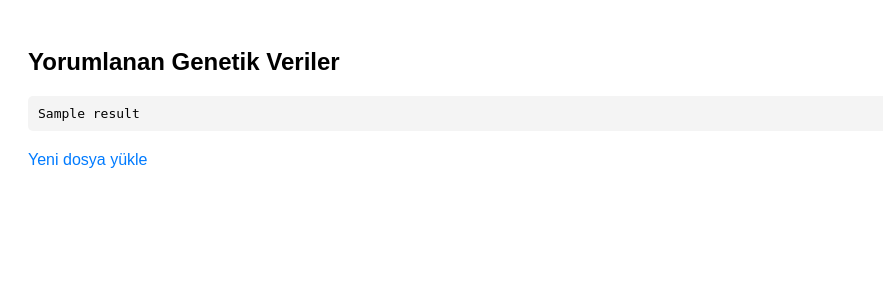
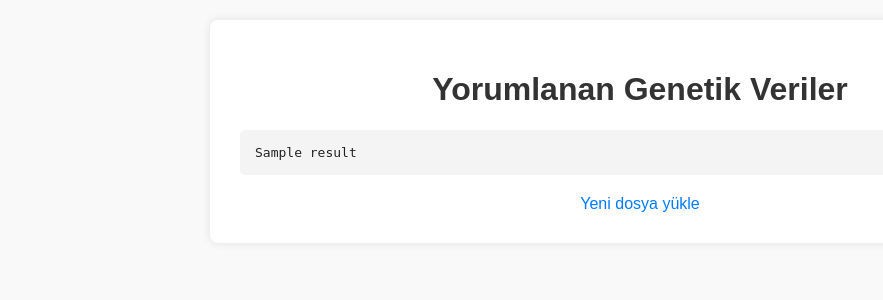
Before and after one commit to genetictrainer/genetictrainer-ai, a Python web app: template templates/result.html in a window 1280 px wide. Shown: the top 300 px of the page, without its empty margins (0-883 px from the left). Run offline with Jinja, Linux system fonts and the light colour scheme; the template is opened without the code that fills it: most values are stand-ins (such as "Sample title", 1, 10 or a date in 2020).

Commit message:
Update result.html
Improve result.html with better styling and layout

```diff
--- a/templates/result.html
+++ b/templates/result.html
@@ -1,16 +1,66 @@
 <!DOCTYPE html>
 <html>
 <head>
-    <title>Sonuç</title>
+    <title>Yorumlanan Genetik Veriler</title>
     <style>
-        body { font-family: Arial, sans-serif; padding: 20px; }
-        pre { background: #f4f4f4; padding: 10px; border-radius: 5px; }
-        a { display: block; margin-top: 20px; color: #007BFF; text-decoration: none; }
+        body {
+            font-family: Arial, sans-serif;
+            background-color: #f9f9f9;
+            margin: 0;
+            padding: 20px;
+        }
+
+        .container {
+            max-width: 800px;
+            margin: auto;
+            background-color: #ffffff;
+            padding: 30px;
+            box-shadow: 0 0 10px rgba(0, 0, 0, 0.1);
+            border-radius: 8px;
+        }
+
+        h1 {
+            color: #333333;
+            text-align: center;
+        }
+
+        pre {
+            background-color: #f4f4f4;
+            padding: 15px;
+            border-radius: 5px;
+            overflow-x: auto;
+            white-space: pre-wrap;
+            word-wrap: break-word;
+            color: #222;
+        }
+
+        p {
+            color: #777;
+            text-align: center;
+        }
+
+        a {
+            display: block;
+            margin-top: 20px;
+            text-align: center;
+            color: #007BFF;
+            text-decoration: none;
+        }
+
+        a:hover {
+            text-decoration: underline;
+        }
     </style>
 </head>
 <body>
-    <h2>Yorumlanan Genetik Veriler</h2>
-    <pre>{{ result }}</pre>
-    <a href="/">Yeni dosya yükle</a>
+    <div class="container">
+        <h1>Yorumlanan Genetik Veriler</h1>
+        {% if result %}
+            <pre>{{ result }}</pre>
+        {% else %}
+            <p>Herhangi bir sonuç bulunamadı.</p>
+        {% endif %}
+        <a href="/">Yeni dosya yükle</a>
+    </div>
 </body>
 </html>
```
